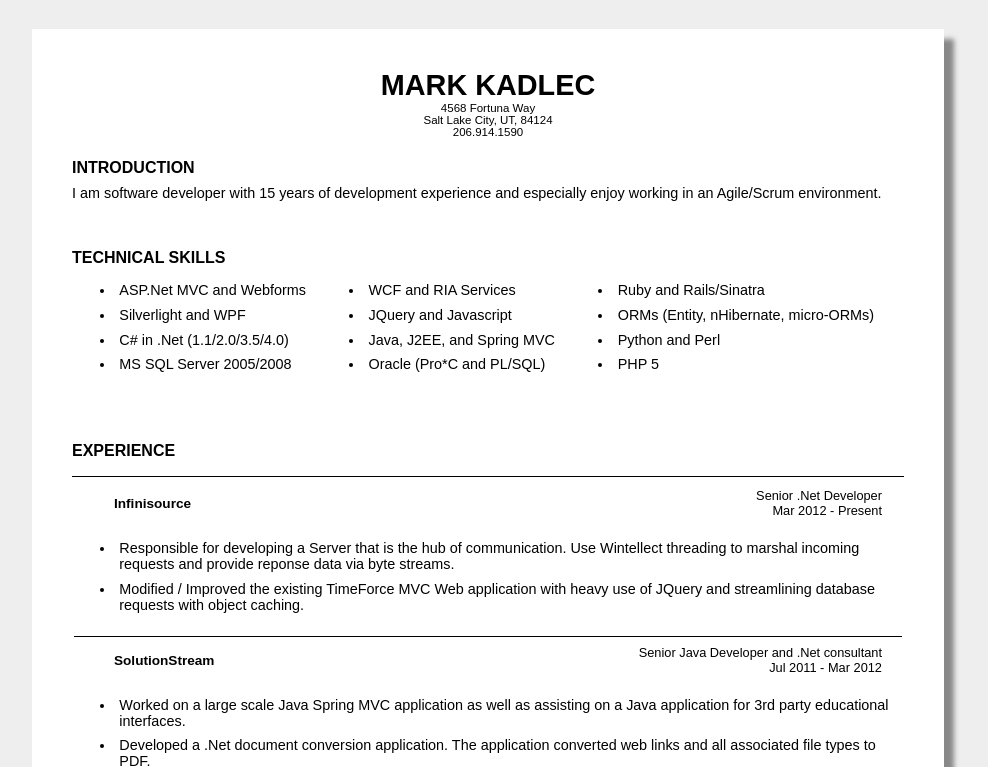
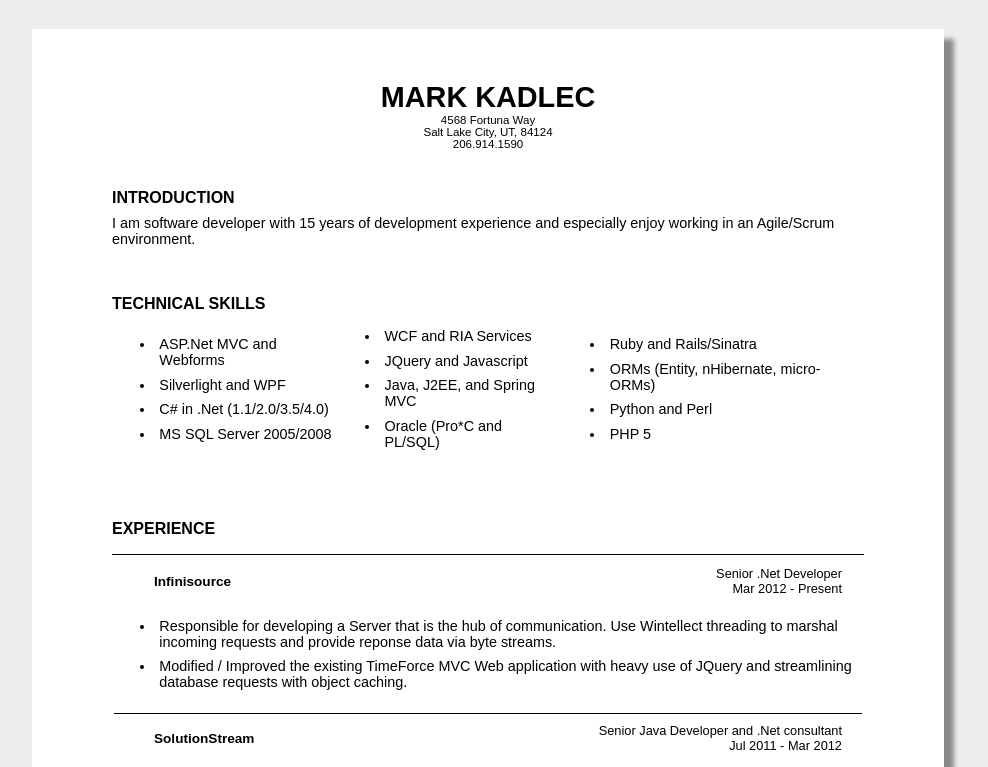
Before and after one commit to mkadlec/mkadlec.github.io, a plain HTML site: page index.html in a window 1280 px wide. Shown: the top 767 px of the page, without its empty margins (152-1140 px from the left). Drawn offline with Linux system fonts and the light colour scheme.

Commit message:
fixed spacing

```diff
--- a/index.html
+++ b/index.html
@@ -14,8 +14,8 @@
 	table.top {
 		color: black;
 		width: 100%;
-		padding-top: 40px;
-		padding-bottom: 5px;
+		padding-top: 1.8em;
+		padding-bottom: 0.8em;
 		font-size: 1.8em;
 		background-color: white;
 	}
@@ -60,8 +60,8 @@
 	{
 		padding-top: 1em;
 		padding-bottom: 2em;
-		padding-left: 40px;
-		padding-right: 40px;
+		padding-left: 5em;
+		padding-right: 5em;
 		background-color: white;
 	}
 	.Header
@@ -312,7 +312,7 @@
 
 				</div>
 
-				<div class="Section" style="padding-bottom:45px;">
+				<div class="Section" style="padding-bottom:5em;">
 					<div class="Header">Education</div>
 
 					<table class="ExpLeft">
```
